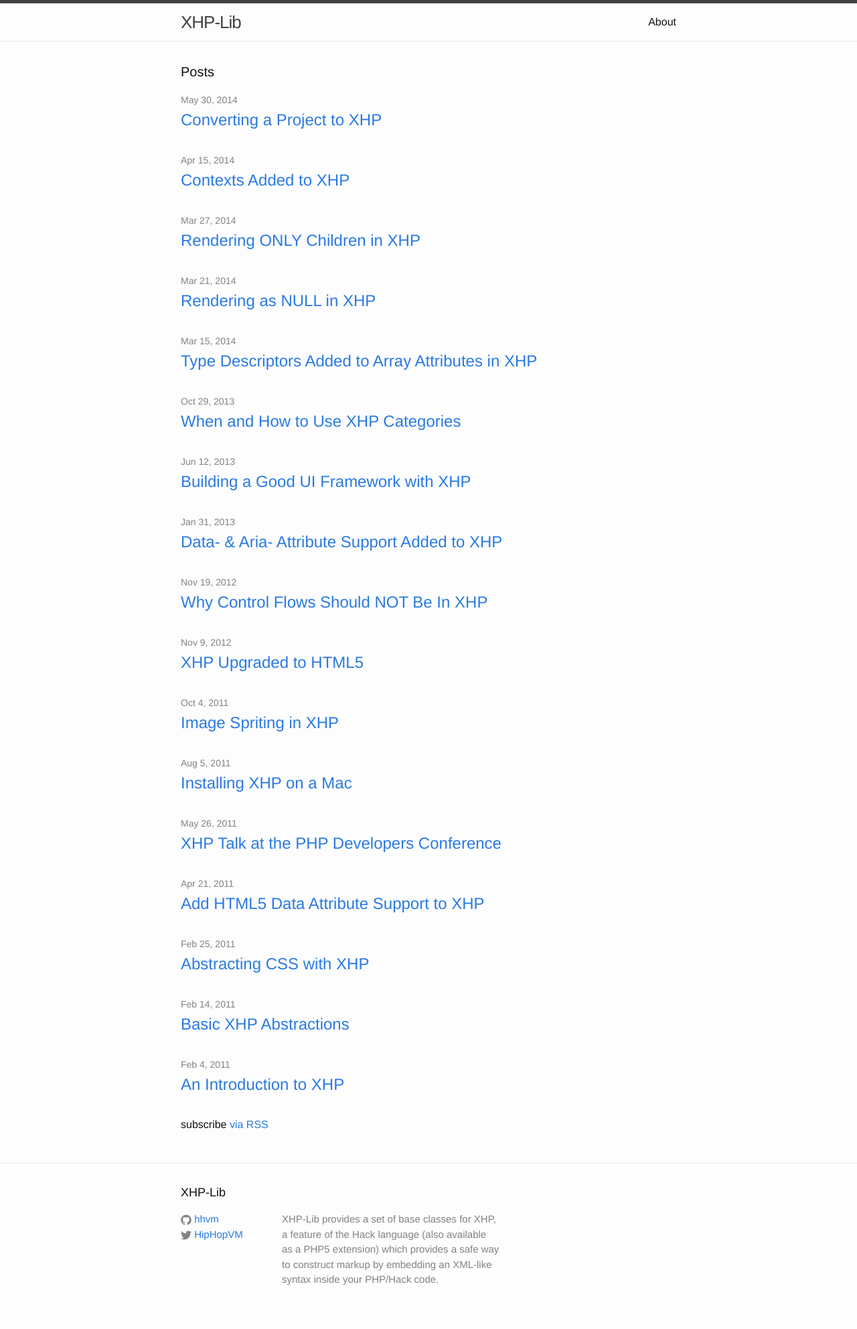
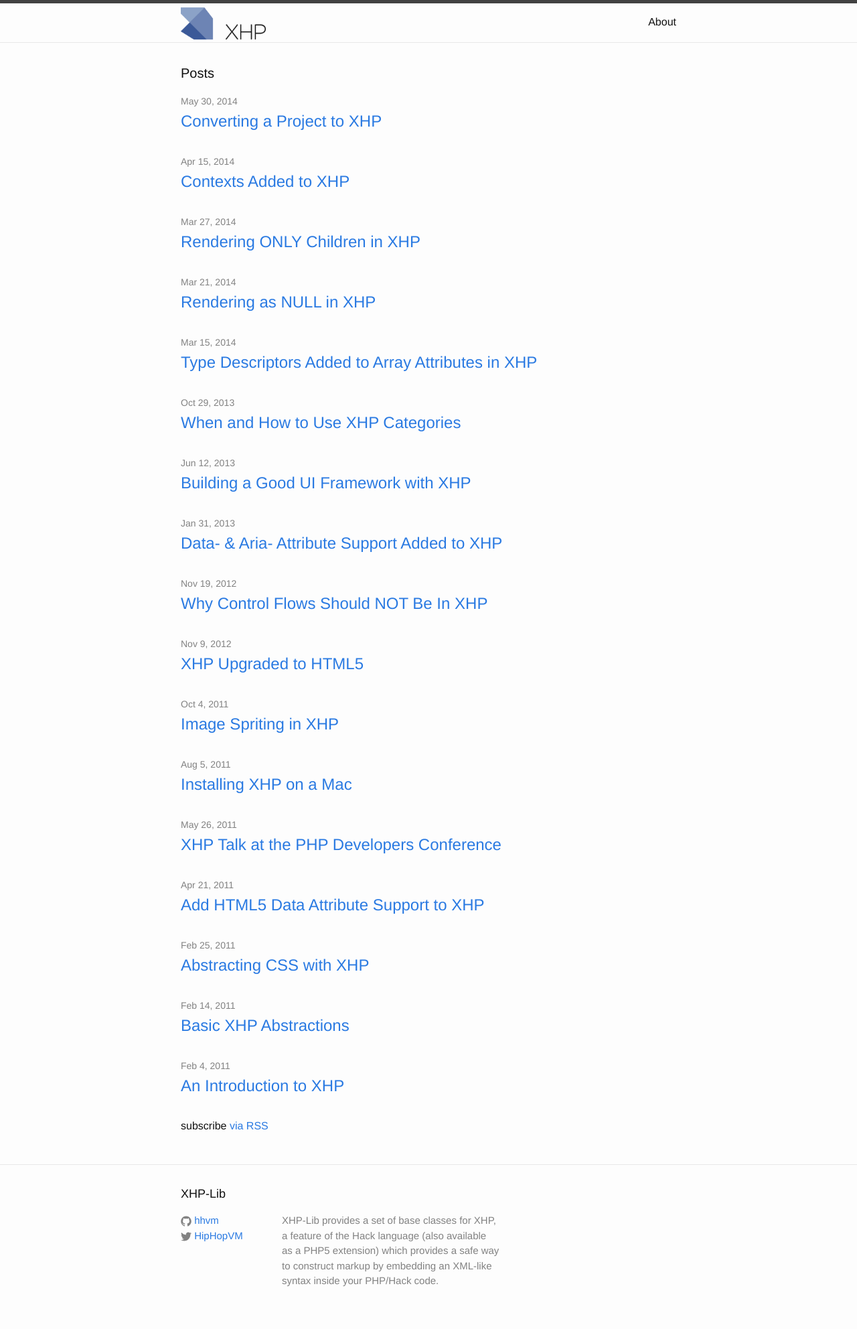
Before and after one commit to hhvm/xhp-lib, a Jekyll site: the page built from index.html, in a window 1280 px wide. Shown: the whole page at 67% size. Built offline with Jekyll 4.4.1, drawn with Linux system fonts in a browser that asks for light colours.

Commit message:
Add logo

```diff
--- a/_config.yml
+++ b/_config.yml
@@ -1,5 +1,6 @@
 # Site settings
 title: XHP-Lib
+logo: images/xhp_logo.png
 description: > # this means to ignore newlines until "baseurl:"
   XHP-Lib provides a set of base classes for XHP, a feature of the Hack language
   (also available as a PHP5 extension) which provides a safe way to construct
--- a/_includes/header.html
+++ b/_includes/header.html
@@ -2,7 +2,9 @@
 
   <div class="wrapper">
 
-    <a class="site-title" href="{{ site.baseurl }}/">{{ site.title }}</a>
+    <a class="site-title" href="{{ site.baseurl }}/">
+      <img src="{{ site.logo }}" alt="{{ site.title }}" />
+    </a>
 
     <nav class="site-nav">
       <a href="#" class="menu-icon">
--- a/_sass/_layout.scss
+++ b/_sass/_layout.scss
@@ -21,6 +21,13 @@
     &:visited {
         color: $grey-color-dark;
     }
+}
+
+.site-title img {
+  // Total is the 56px line-height
+  height: 48px;
+  padding-top: 4px;
+  padding-bottom: 4px;
 }
 
 .site-nav {
```
Also changed, not shown: images/xhp_logo.png (added).
